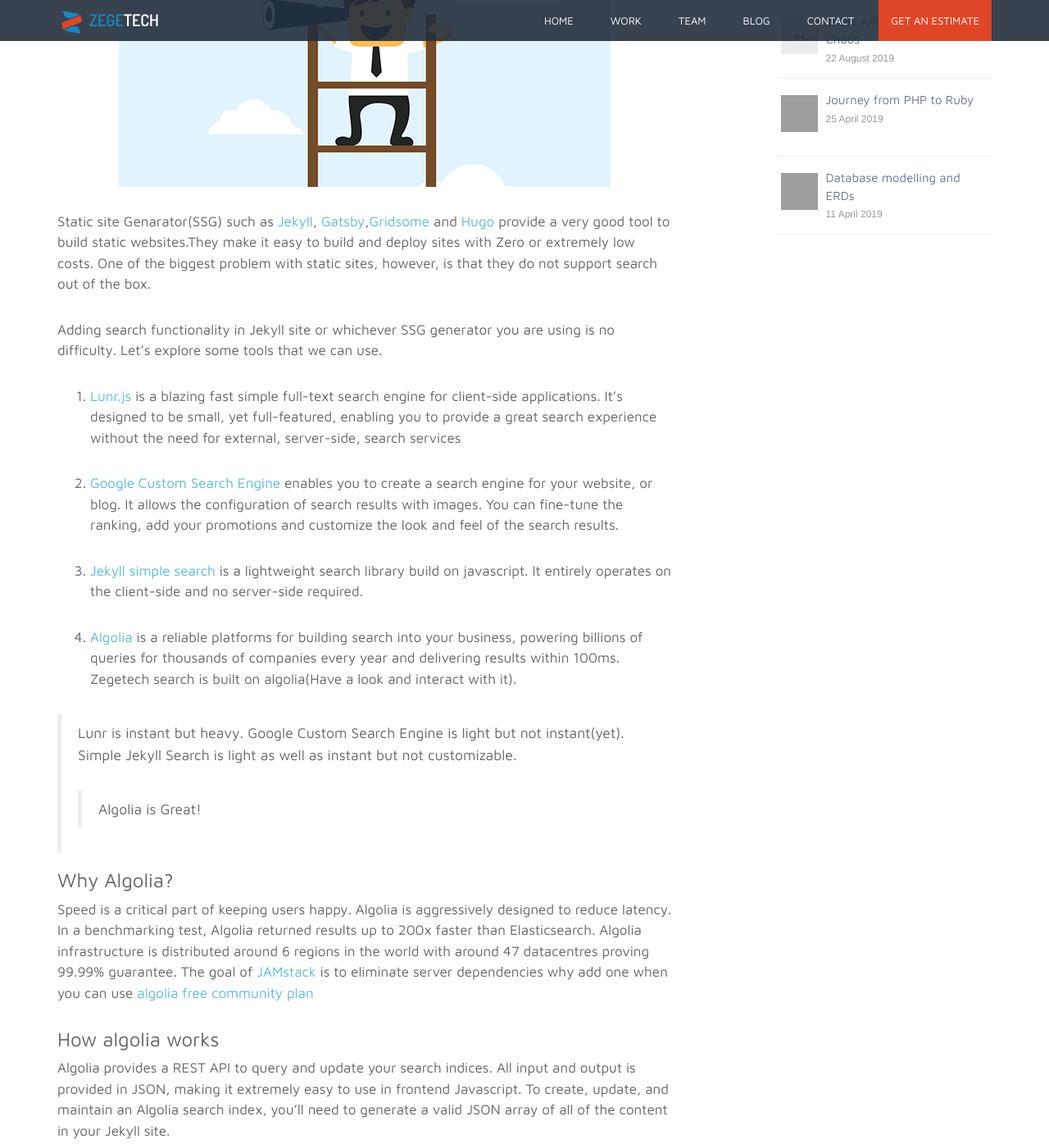
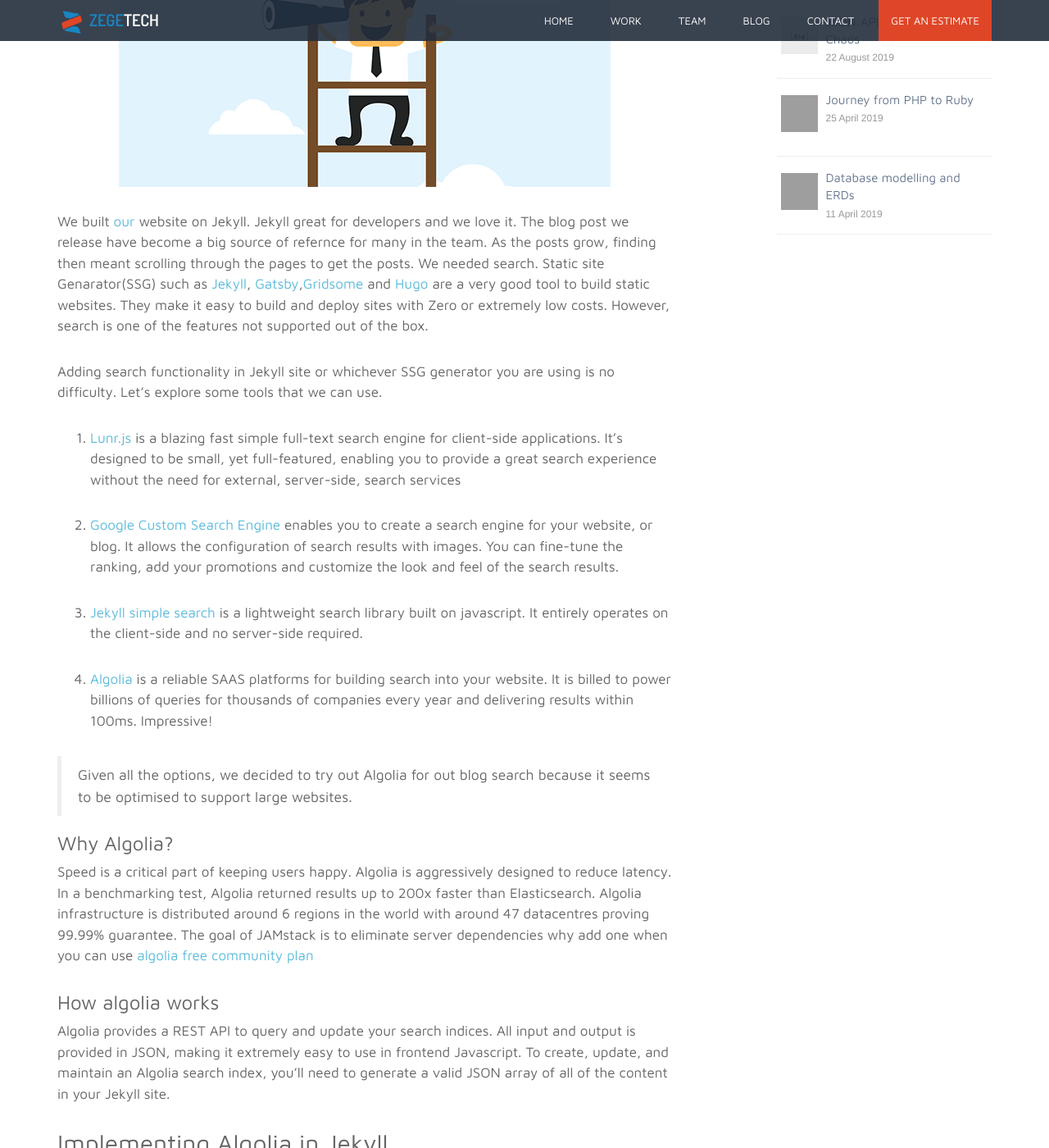
Before and after one commit to zegetech/zegetech.github.io, a Jekyll site: the page built from _posts/2019-10-04-jekyll-instant-search-with-algolia.md, in a window 1280 px wide and 1400 px high, scrolled down 410 px. Shown: the whole window at 82% size. Built offline with Jekyll 4.4.1, drawn with Linux system fonts in a browser that asks for light colours; comment, search, counter and statistics services are not loaded; some of the changed text lies outside the part shown; grey boxes are pictures that could not be loaded.

Commit message:
Update 2019-10-04-jekyll-instant-search-with-algolia.md

````diff
--- a/_posts/2019-10-04-jekyll-instant-search-with-algolia.md
+++ b/_posts/2019-10-04-jekyll-instant-search-with-algolia.md
@@ -1,12 +1,12 @@
 ---
 layout: blog
-title: Jekyll Instant Search with Algolia
+title: Search a Static Site
 date: 2019-10-02 14:09 +0300
 categories: Developer
 published: true
 author: Gathuku Ndung'u
 blog-image: algolia-search/algolia.png
-intro: Static site Genarator(SSG) such as [Jekyll](https://jekyllrb.com/), [Gatsby](https://www.gatsbyjs.org/),[Gridsome](https://gridsome.org/) and [Hugo](https://gohugo.io/) provide a very good tool to build static websites.They make it easy to build and deploy sites with Zero or extremely low costs. One of the biggest problem with static sites, however, is that they do not support search out of the box.
+intro: We built [our](https://zegetech.com) website on Jekyll. Jekyll great for developers and we love it. The blog post we release have become a big source of refernce for many in the team. As the posts grow, finding then meant scrolling through the pages to get the posts. We needed search. Static site Genarator(SSG) such as [Jekyll](https://jekyllrb.com/), [Gatsby](https://www.gatsbyjs.org/),[Gridsome](https://gridsome.org/) and [Hugo](https://gohugo.io/) are a very good tool to build static websites. They make it easy to build and deploy sites with Zero or extremely low costs. However, search is one of the features not supported out of the box.
 ---
 
 ![jekyll_instant_image](/assets/images/blog/algolia-search/algolia.png){:.img-responsive .center}
@@ -19,23 +19,22 @@
 
 2. [Google Custom Search Engine](https://developers.google.com/custom-search) enables you to create a search engine for your website, or blog. It allows the configuration of search results with images. You can fine-tune the ranking, add your promotions and customize the look and feel of the search results.
 
-3. [Jekyll simple search](https://github.com/christian-fei/Simple-Jekyll-Search) is a lightweight search library build on javascript. It entirely operates on the client-side and no server-side required.
+3. [Jekyll simple search](https://github.com/christian-fei/Simple-Jekyll-Search) is a lightweight search library built on javascript. It entirely operates on the client-side and no server-side required.
 
-4. [Algolia](https://www.algolia.com/) is a reliable platforms for building search into your business, powering billions of queries for thousands of companies every year and delivering results within 100ms. Zegetech search is built on algolia(Have a look and interact with it).
+4. [Algolia](https://www.algolia.com/) is a reliable SAAS platforms for building search into your website. It is billed to power billions of queries for thousands of companies every year and delivering results within 100ms. Impressive!
 
->Lunr is instant but heavy. Google Custom Search Engine is light but not instant(yet). Simple Jekyll Search is light as well as instant but not customizable.
->> Algolia is Great!
+>Given all the options, we decided to try out Algolia for out blog search because it seems to be optimised to support large websites.
 
 
 ### Why Algolia?
-Speed is a critical part of keeping users happy. Algolia is aggressively designed to reduce latency. In a benchmarking test, Algolia returned results up to 200x faster than Elasticsearch. Algolia infrastructure is distributed around 6 regions in the world with around 47 datacentres proving 99.99% guarantee. The goal of [JAMstack](https://www.gathuku.tech/what-s-ja-mstack) is to eliminate server dependencies why add one when you can use [algolia free community plan](https://www.algolia.com/)
+Speed is a critical part of keeping users happy. Algolia is aggressively designed to reduce latency. In a benchmarking test, Algolia returned results up to 200x faster than Elasticsearch. Algolia infrastructure is distributed around 6 regions in the world with around 47 datacentres proving 99.99% guarantee. The goal of JAMstack is to eliminate server dependencies why add one when you can use [algolia free community plan](https://www.algolia.com/)
 
 ### How algolia works
 Algolia provides a REST API to query and update your search indices. All input and output is provided in JSON, making it extremely easy to use in frontend Javascript.
 To create, update, and maintain an Algolia search index, you’ll need to generate a valid JSON array of all of the content in your Jekyll site.
 
 ## Implementing Algolia in Jekyll
-To implement algolia search in Jekyll we will use [jekyll-algolia](https://github.com/algolia/jekyll-algolia), a Jekyll plugin maintained by Algolia team, which will help us generating a JSON array and connecting with Algolia search
+To implement algolia search in Jekyll we will use [jekyll-algolia](https://github.com/algolia/jekyll-algolia), a Jekyll plugin maintained by Algolia team, which will help us generate a JSON array and connect with Algolia search
 
 Lets get started:-
 ### Installation
@@ -54,7 +53,7 @@
 Then run, `bundle install` to update dependencies
 
 ### Configuration
-You will need to provide algolia credentials to index your site.Open a free [community plan](https://www.algolia.com/users/sign_in). Once signed in you can get the API keys. Once you have your credentials, you should define your `application_id` and `index_name` inside your `_config.yml` file like this:
+You will need to provide algolia credentials to index your site. Open a free [community plan](https://www.algolia.com/users/sign_in). Once signed in you can get the API keys. Once you have your credentials, you should define your `application_id` and `index_name` inside your `_config.yml` file like this:
 
 ```yml
 # _config.yml
@@ -66,6 +65,7 @@
 ```
 ### Usage
 Once you add the application_id and index_name run below command to index your site.
+
 ```shell
 ALGOLIA_API_KEY='your_admin_api_key' bundle exec jekyll algolia
 ```
@@ -74,9 +74,9 @@
 >>You want to keep this key secret and not commit it to your versioning system.
 
 Below is a sample output
-<!-- ![](/assets/images/blog/algolia-search/sample-output.png) -->
+
 ```bash
-Configuration file: /home/gathuku/Dev/Jekyll/zegetech.github.io/_config.yml
+Configuration file: /path_to_jekyll_site/_config.yml
 Processing site...
        Jekyll Feed: Generating feed for posts
 Rendering to HTML (100%) |===============================================================================================================================================|
@@ -88,7 +88,7 @@
 
 ```
 
-You might algolia want to exclude indexing of certain pages in your site. To achieve this define pages to exclude in `_config.yml` file.
+You might want to exclude indexing of certain pages in your site. To achieve this, define pages to exclude in `_config.yml` file.
 
 ```yml
 algolia:
@@ -106,27 +106,34 @@
 Building frontend that allows user to do the actual search is not part of the `jekyll-algolia` plugin. The best solution is to use [instantSearch.js](https://github.com/algolia/instantsearch.js/) library which makes it easy to design perfect search experience using prepackaged widgets.
 
 ## Implementing instant search
-Instant search is meant to be used with algolia so API credentials to an algolia index is needed
+Instant search is meant to be used with algolia, so the API credentials to an algolia index is needed
 
 ### Install `instantSearch.js`
 You can install `instantSearch.js` through `CDN` or a dependencies management system(`YARN/NPM`)
 
 Form CDN
+
 ```html
 <link rel="stylesheet" type="text/css" href="https://cdn.jsdelivr.net/npm/instantsearch.js@2.10.4/dist/instantsearch.min.css">
 <script src="https://cdn.jsdelivr.net/npm/instantsearch.js@2.10.4"></script>
 
 ```
 From NPM
+
+```bash
+npm install instantsearch.js --save
+# OR
+yarn add instantsearch.js
+```
+Then
+
 ```javascript
-// `npm install instantsearch.js --save` OR
-// `yarn add instantsearch.js`
-
 const instantsearch = require('instantsearch.js');
 ```
 
 ### Initialization
 To initialize instant search you will need an algolia account with a non-empty index. Provide app credentials then call the `start` method.
+
 ```javascript
 const search = instantsearch({
   appId: 'your_app_id',
@@ -137,13 +144,14 @@
 
 search.start();
 ```
->The `apiKey` should be the `Search-Only API Key`. This key doesn't have any write access, you should not worry about committing it in your version control.
+>The `apiKey` should be the `Search-Only API Key`. This key doesn't have any write access, you should not worry about committing it in your version control. It gives public search access to a public website.
 >> You can always regenerate this key in your Algolia dashboard.
 
 Congrats! you are now connected with Algolia.
 
 ### Display results
-The importance of search is to display results, To display results [hits widget](https://www.algolia.com/doc/api-reference/widgets/hits/js/) will be used. Hits widget will display all the results returned by algolia and update when new results passed. With instantSearch.js you need to provide a container for each widget which tells instantSearch.js where to display the widget. Learn more about [widgets]()
+The importance of search is to display results, To display results, [hits widget](https://www.algolia.com/doc/api-reference/widgets/hits/js/) will be used. Hits widget will display all the results returned by algolia and update when new results are passed. With instantSearch.js you need to provide a container for each widget which tells instantSearch.js where to display the widget. Learn more about [widgets]()
+
 ```html
 <div id="hits">
   <!-- Hits widget will appear here -->
@@ -224,8 +232,4 @@
 
 The search is now active. The good thing Algolia computes the matching part. For more configurate results configure [attributeToRetrieve](https://www.algolia.com/doc/rest-api/search/#param-attributesToRetrieve) and [attributeToHighlight](https://www.algolia.com/doc/rest-api/search/#param-attributesToHighlight) of your index.
 
-In this blog we have seen:
-- how to index our site with `jekyll-algolia`
-- how to define the widgets containers
-- how to display the results from Algolia
-- how to display `searchbox` to query results
+We now can search our website and find those post that we want, quickly and easily. Bravo!!
````
